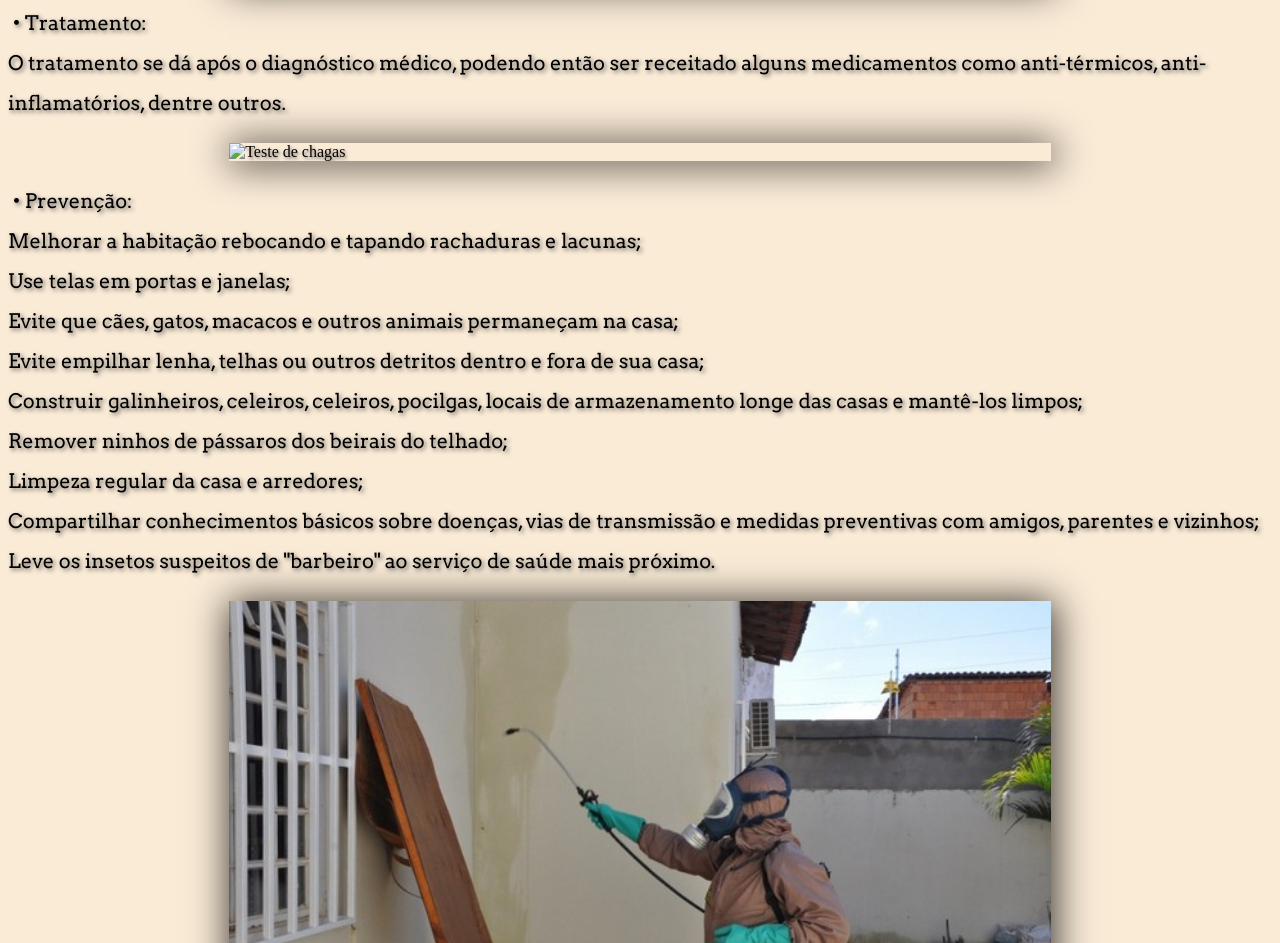
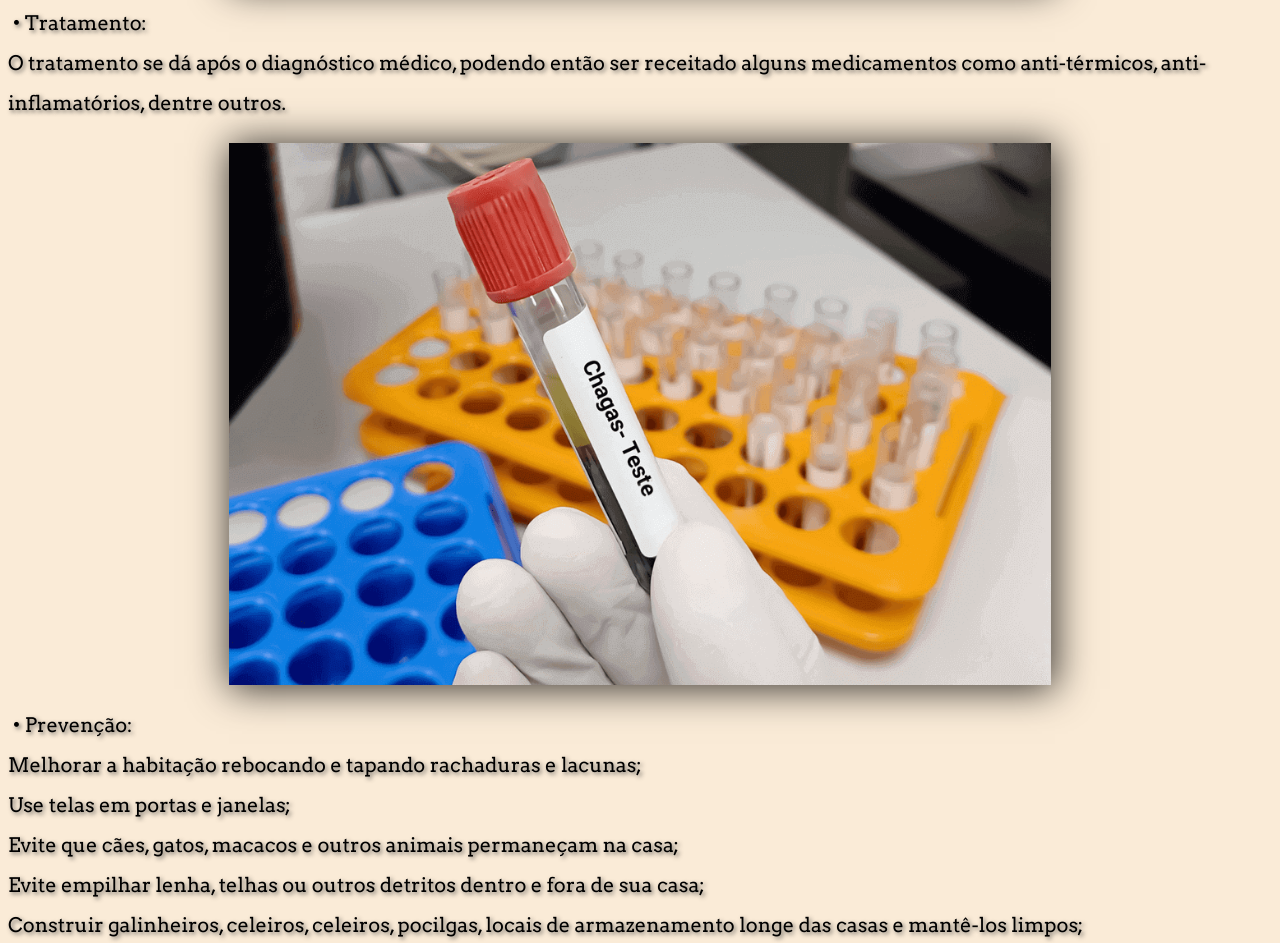
Before and after one commit to ohbandeira/doenca-de-chagas, a plain HTML site: page index.html in a window 1280 px wide. Shown: the part 2479-3422 px from the top of the page. Drawn offline with Linux system fonts and the light colour scheme; a web font is replaced by a local one.

Commit message:
Corrigido erro na imagem "Teste de chagas"

```diff
--- a/index.html
+++ b/index.html
@@ -32,7 +32,7 @@
         <img src="images/sintoma.jpg" alt="Sintomas de chagas" class="imagem">
         <p id="tratamento" class="curiosidade" tabindex="4">&nbsp;&bull; Tratamento: <br>
             O tratamento se dá após o diagnóstico médico, podendo então ser receitado alguns medicamentos como anti-térmicos, anti-inflamatórios, dentre outros.</p>
-        <img src="images/seste.png" alt="Teste de chagas" class="imagem">
+        <img src="images/teste.png" alt="Teste de chagas" class="imagem">
         <p id="prevencao" class="curiosidade" tabindex="5">&nbsp;&bull; Prevenção: <br>
             Melhorar a habitação rebocando e tapando rachaduras e lacunas;<br>
             Use telas em portas e janelas;<br>
```
